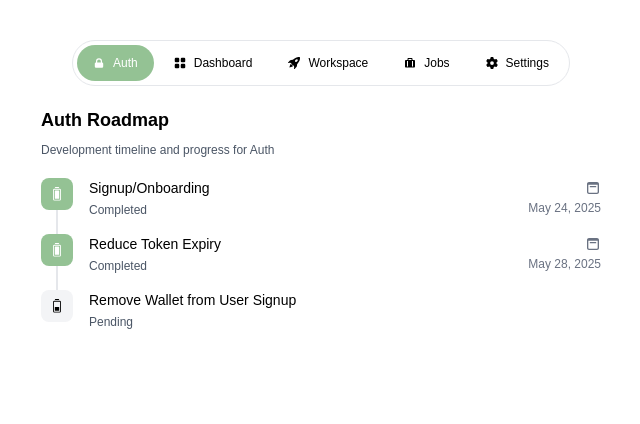
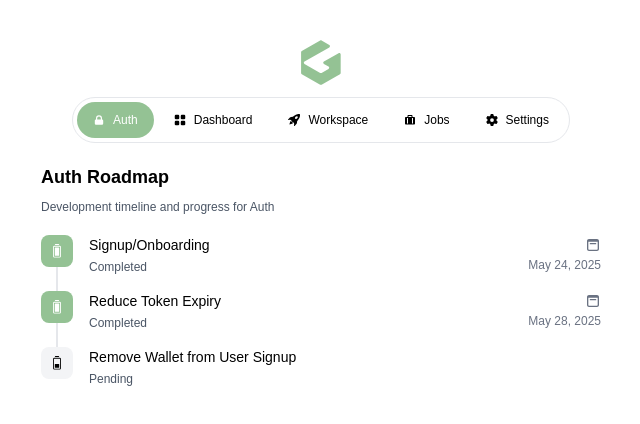
Before and after one commit to OxBryte/payroll-landing-page, a React (Vite) app: page /roadmap#auth in a window 1280 px wide. Shown: the top 424 px of the page, without its empty margins (319-959 px from the left). Built offline with nearby package versions, Linux system fonts and the light colour scheme.

Commit message:
feat: Add logo to Roadmap component for improved branding

```diff
--- a/src/pages/Roadmap.jsx
+++ b/src/pages/Roadmap.jsx
@@ -117,6 +117,7 @@ export default function Roadmap() {
         <div className="max-w-[560px] mx-auto w-full py-10 space-y-5">
           {/* Tabs Navigation */}
           <div className="w-full flex flex-col items-center gap-3">
+            <img src="gloc-logo.svg" alt="" className="w-10" />
             <div className="flex w-fit gap-1 bg-white border border-gray-200 p-1 rounded-full justify-center items-center">
               {tabsData.map((tab) => (
                 <Link
```
Also changed, not shown: 1 other file (tests, documents, lock files or other folders).
